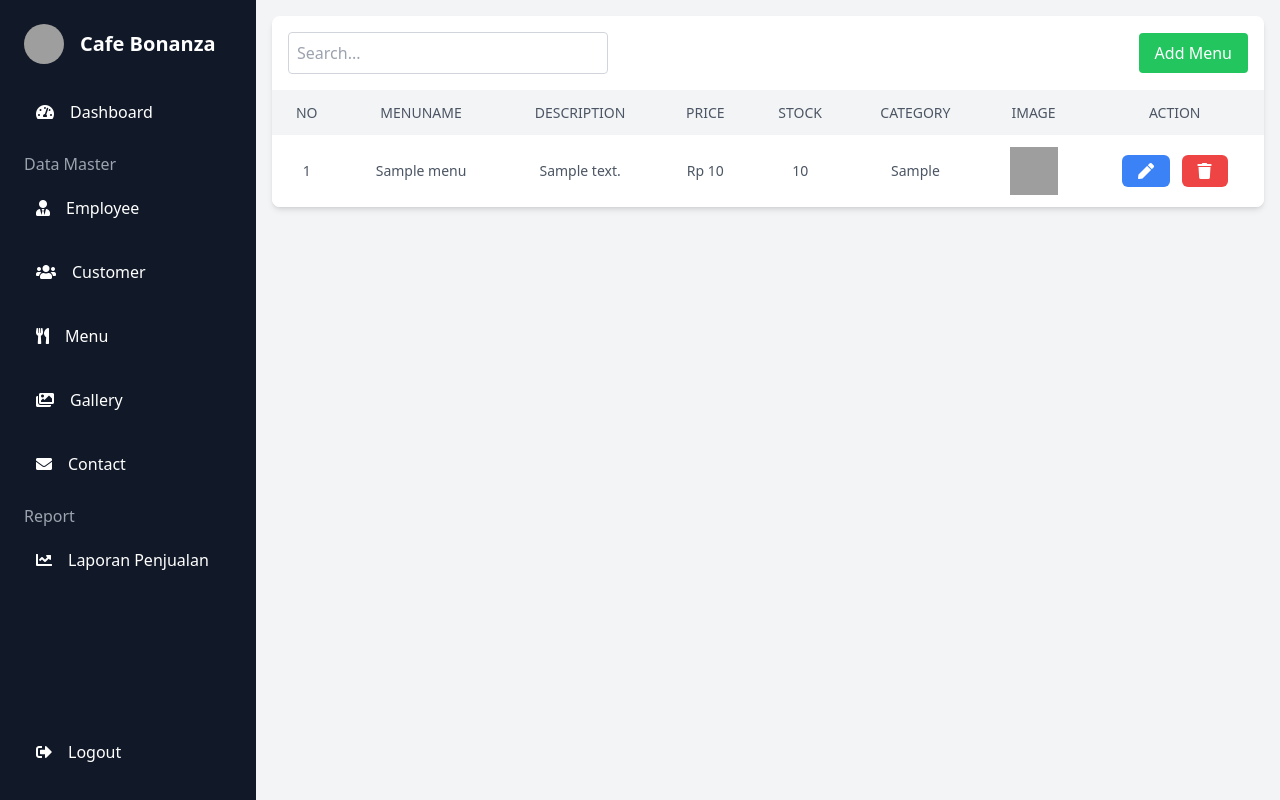
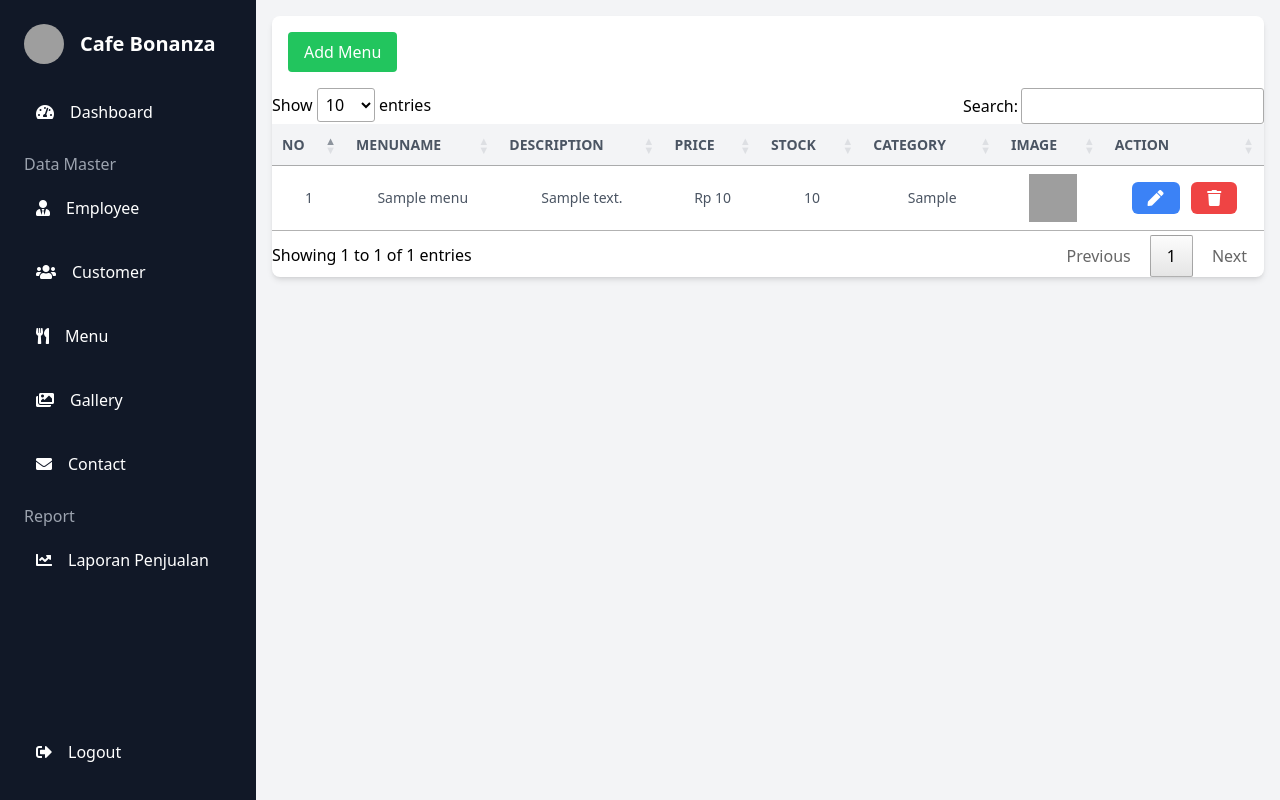
Before and after one commit to Chandra13July/CafeBonanza, a PHP site: page /CafeBonanza/menu in a window 1280 px wide. Run offline with PHP 8.4, Linux system fonts and the light colour scheme; the visitor is signed in with stand-in values (Sample User, id 1); tables that the repository leaves empty or names only in its code hold one stand-in row (values such as "Sample post"); some libraries are stand-ins or nearby versions; some web fonts are replaced; grey boxes are pictures that could not be loaded.

Commit message:
Update Fitur Data Tabel Menu

```diff
--- a/app/models/MenuModel.php
+++ b/app/models/MenuModel.php
@@ -18,7 +18,7 @@ class MenuModel
 
     public function getAllMenu()
     {
-        $this->db->query('SELECT MenuId, MenuName, Description, Price, Stock, Category, ImageUrl FROM menu');
+        $this->db->query('SELECT MenuId, MenuName, Description, Price, Stock, Category, ImageUrl FROM menu ORDER BY CreatedAt DESC');
         return $this->db->resultSet();
     }
 
--- a/app/views/admin/menu.php
+++ b/app/views/admin/menu.php
@@ -17,7 +17,6 @@
     <div class="flex-1 ml-64 p-4">
         <div class="bg-white shadow-md rounded-lg overflow-hidden">
             <div class="flex justify-between items-center p-4">
-                <input class="w-1/3 p-2 border border-gray-300 rounded" placeholder="Search..." type="text" />
                 <button class="bg-green-500 text-white px-4 py-2 rounded" onclick="openAddModal()">Add Menu</button>
             </div>
 
@@ -181,7 +180,10 @@
         </div>
     </div>
 
+    <script src="https://cdnjs.cloudflare.com/ajax/libs/jquery/3.7.1/jquery.min.js" integrity="sha512-v2CJ7UaYy4JwqLDIrZUI/4hqeoQieOmAZNXBeQyjo21dadnwR+8ZaIJVT8EE2iyI61OV8e6M8PP2/4hpQINQ/g==" crossorigin="anonymous" referrerpolicy="no-referrer"></script>
+    <script src="//cdn.datatables.net/2.1.8/js/dataTables.min.js"></script>
     <script>
+        let table = new DataTable('table');
         const deleteModal = document.getElementById('deleteModal');
         const addModal = document.getElementById('addModal');
         const editModal = document.getElementById('editModal');
--- a/app/views/layout/header.php
+++ b/app/views/layout/header.php
@@ -1,5 +1,6 @@
 <!DOCTYPE html>
 <html lang="en">
+
 <head>
     <meta charset="UTF-8">
     <meta name="viewport" content="width=device-width, initial-scale=1.0">
@@ -8,8 +9,13 @@
     <script src="https://cdn.tailwindcss.com"></script>
     <link href="https://cdnjs.cloudflare.com/ajax/libs/font-awesome/5.15.3/css/all.min.css" rel="stylesheet" />
     <link href="https://fonts.googleapis.com/css2?family=Alexandria:wght@400;700&display=swap" rel="stylesheet" />
+    <link href="//cdn.datatables.net/2.1.8/css/dataTables.dataTables.min.css" rel="stylesheet" />
+
+
 </head>
+
 <body>
 
 </body>
+
 </html>
```
Also changed, not shown: public/upload/menu/673bef14935930.29959708.jpg (added).
